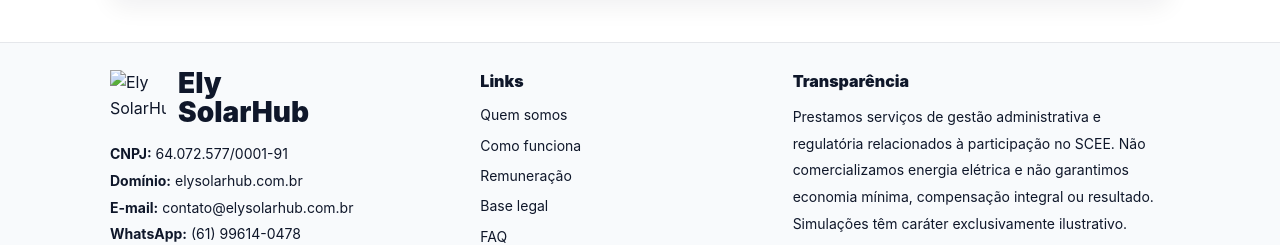
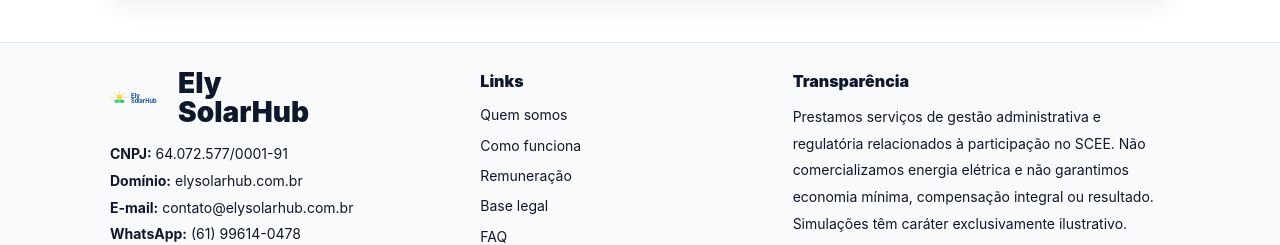
Before and after one commit to fernandoluizely1983/https-elysolarhubsimulador.netlify.app-, a plain HTML site: page index.html in a window 1280 px wide. Shown: the part 1104-1349 px from the top of the page. Drawn offline with Linux system fonts and the light colour scheme.

Commit message:
Update index.html

```diff
--- a/index.html
+++ b/index.html
@@ -453,8 +453,8 @@
     <div class="footer-inner">
       <div>
         <div class="brand">
-          <!-- Suba o logo na raiz do projeto com o nome "logo.png" -->
-          <img src="logo.png" alt="Ely SolarHub" />
+          <!-- Suba o logo na raiz do projeto com o nome "logo.svg" -->
+          <img src="logo.svg" alt="Ely SolarHub" />
           <div class="name">Ely<br/>SolarHub</div>
         </div>
 
```
